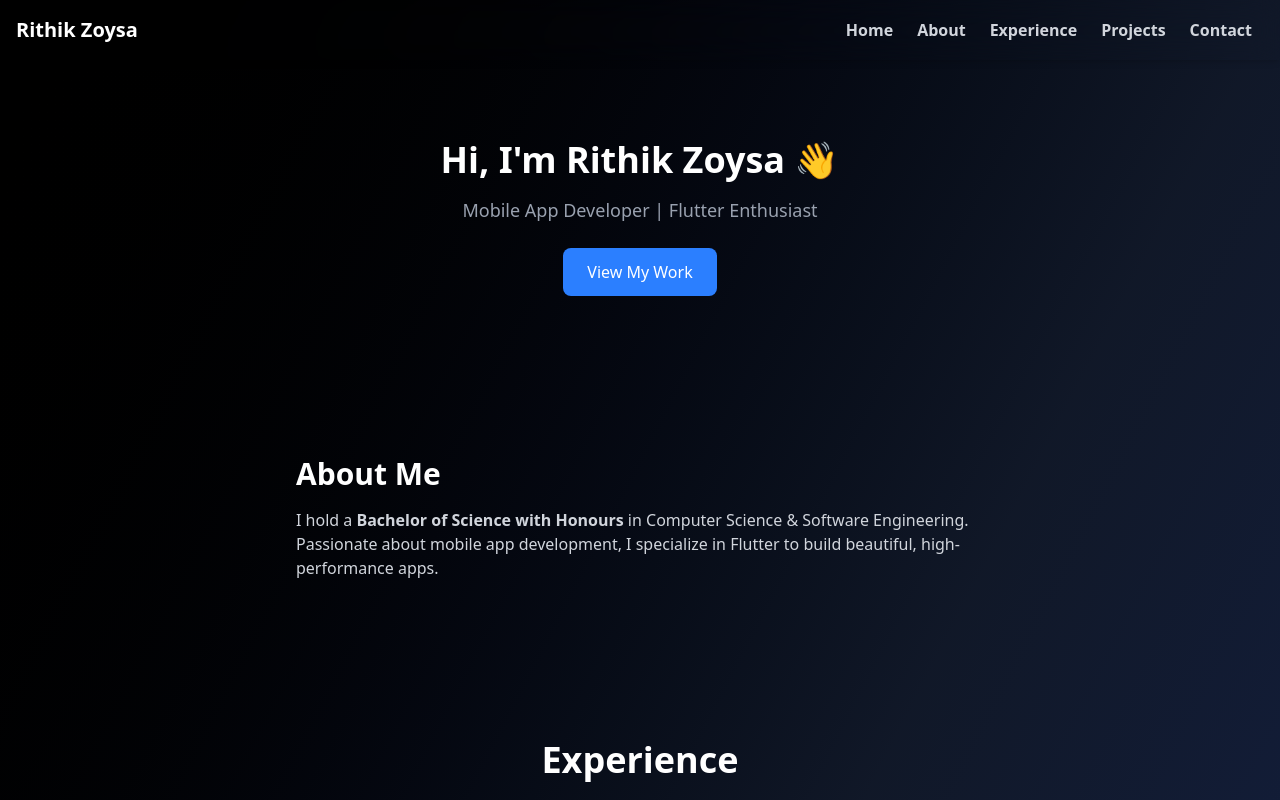
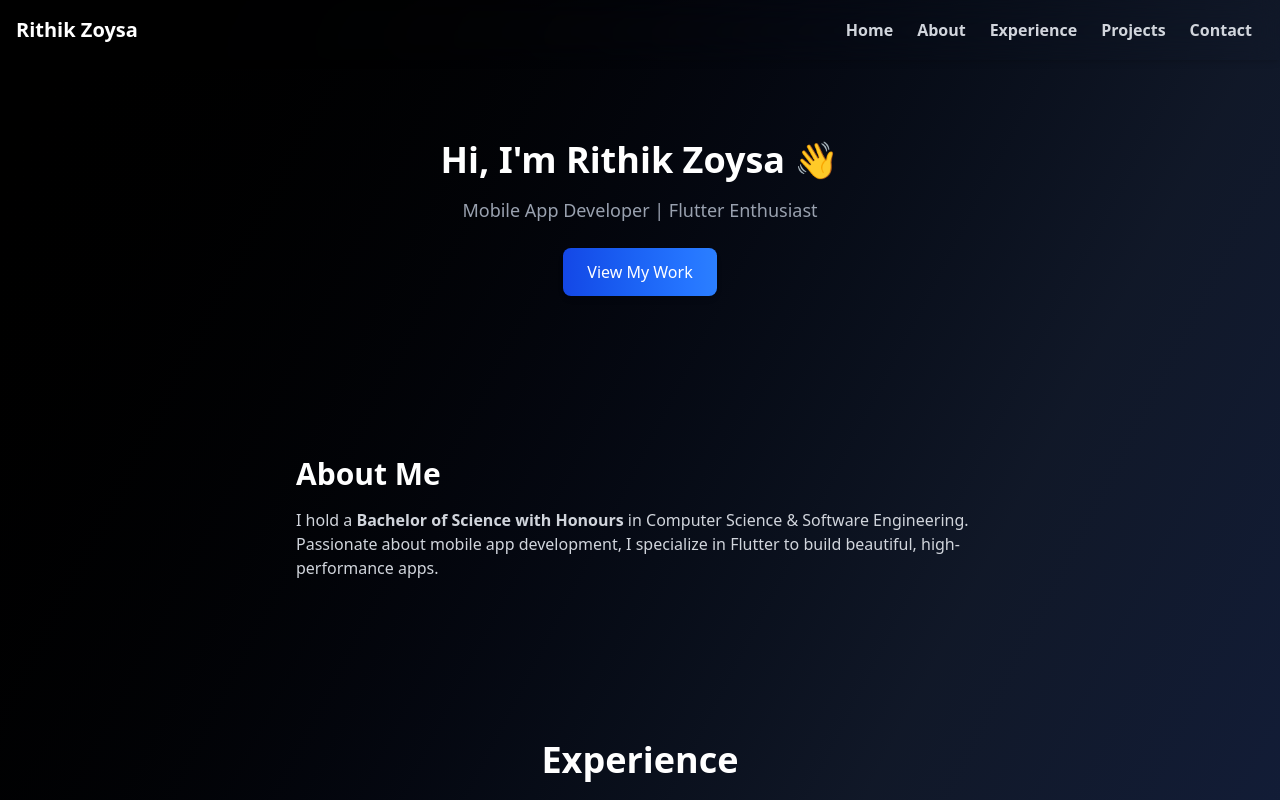
Before and after one commit to rZoysa/portfolio, a React (Vite) app: page / in a window 1280 px wide. Shown: the top 800 px of the page. Built offline with nearby package versions, Linux system fonts and the light colour scheme.

Commit message:
enhance Home component with improved animations and updated button styles for better user engagement

```diff
--- a/src/components/home.jsx
+++ b/src/components/home.jsx
@@ -5,20 +5,28 @@ export default function Home() {
   return (
     <section className="text-center py-20">
       <motion.h1
-        className="text-4xl font-bold"
         initial={{ opacity: 0 }}
         animate={{ opacity: 1 }}
-        transition={{ duration: 1 }}
+        transition={{ duration: 1.5 }}
       >
-        Hi, I'm Rithik Zoysa 👋
+        <p className="text-4xl font-bold">Hi, I'm Rithik Zoysa 👋</p>
+        <motion.h1
+          initial={{ opacity: 0 }}
+          animate={{ opacity: 1 }}
+          transition={{ duration: 1.5 }}
+        >
+          <p className="text-lg text-gray-400 mt-4">
+            Mobile App Developer | Flutter Enthusiast
+          </p>
+        </motion.h1>
       </motion.h1>
 
-      <p className="text-lg text-gray-400 mt-4">
-        Mobile App Developer | Flutter Enthusiast
-      </p>
-
       <a href="#projects">
-        <button className="mt-6 px-6 py-3 bg-blue-500 hover:bg-blue-600 text-white rounded-lg">
+        <button
+          className="mt-6 px-6 py-3 bg-gradient-to-r from-blue-700 to-blue-500 text-white rounded-lg
+                      transition-all hover:bg-gradient-to-b hover:from-blue-700 hover:to-blue-500 transform hover:scale-105
+                      shadow-md hover:shadow-lg cursor-pointer"
+        >
           View My Work
         </button>
       </a>
```
